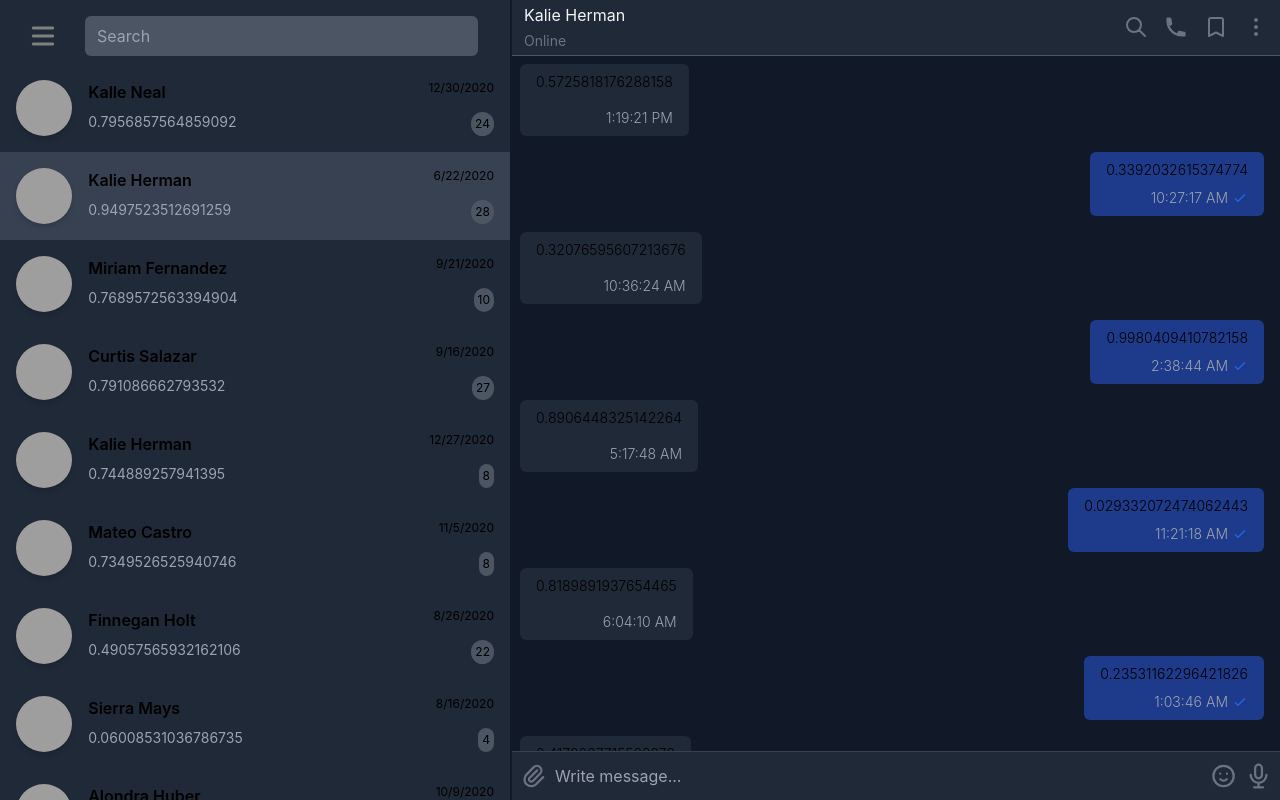
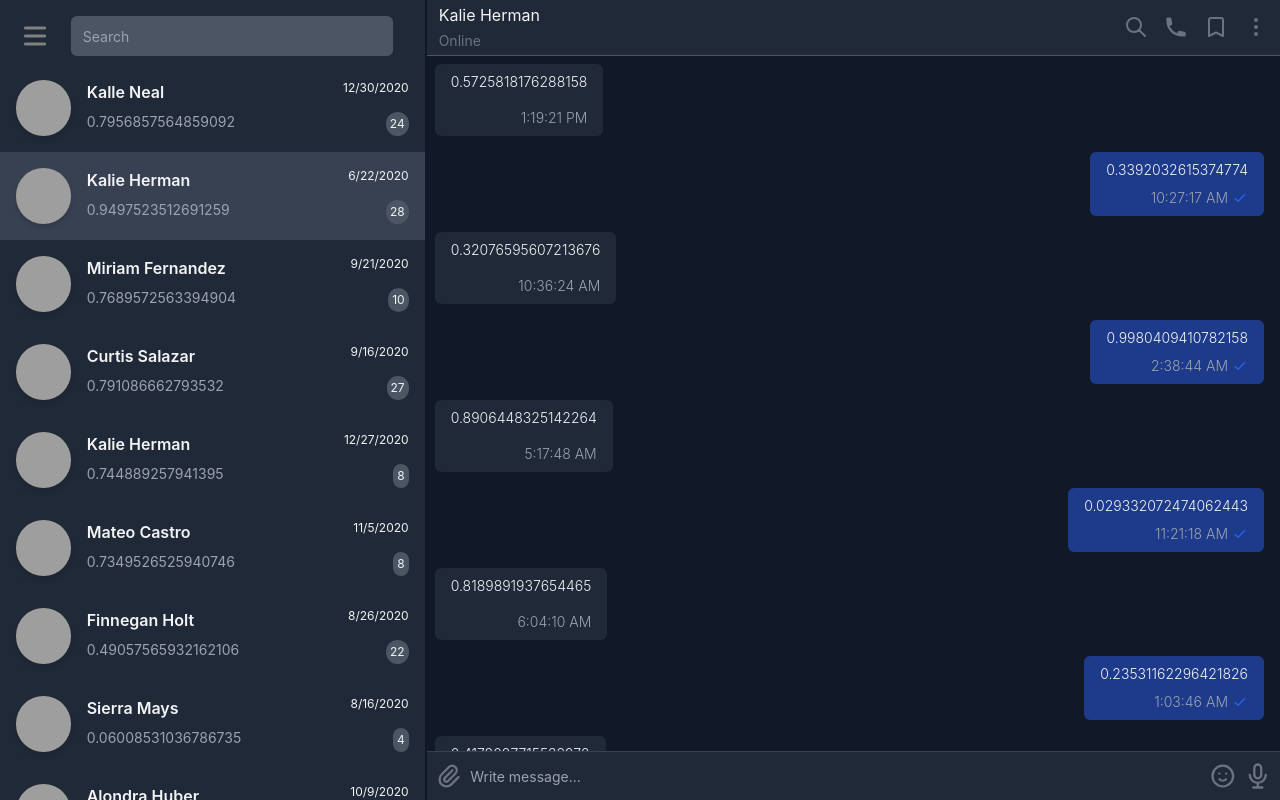
Before and after one commit to kave-me/telegram-clone-react, a React (Create React App) app: page / in a window 1280 px wide. Built offline with nearby package versions, Linux system fonts and the light colour scheme; grey boxes are pictures that could not be loaded.

Commit message:
change layout

```diff
--- a/src/App.tsx
+++ b/src/App.tsx
@@ -1,16 +1,24 @@
-import React from 'react';
-import './App.css';
+import React, { useEffect } from "react";
+import "./App.css";
 import Sidebar from "./components/Sidebar";
 import Preview from "./components/Preview";
+import useAPP from "./store/useApp";
 
 function App() {
+  const setTargetUser = useAPP((store) => store.setTargetUser);
+  useEffect(() => {
+    const ESCAPE = "Escape";
+    document.addEventListener("keydown", (e) =>
+      e.key === ESCAPE ? setTargetUser(-1) : null
+    );
+  }, [setTargetUser]);
   return (
-    <div className="bg-gray-800 flex items-stretch h-screen">
-      <div className="w-full md:w-2/5 2xl:w-1/4">
-        <Sidebar/>
+    <div className="flex items-stretch h-screen text-gray-100 text-sm">
+      <div className="w-full min-w-max sm:w-1/3 2xl:w-1/4">
+        <Sidebar />
       </div>
-      <div className="hidden md:block flex-grow">
-        <Preview/>
+      <div className="hidden sm:block flex-grow sm:w-2/3 2xl:w-3/4  ">
+        <Preview />
       </div>
     </div>
   );
```
